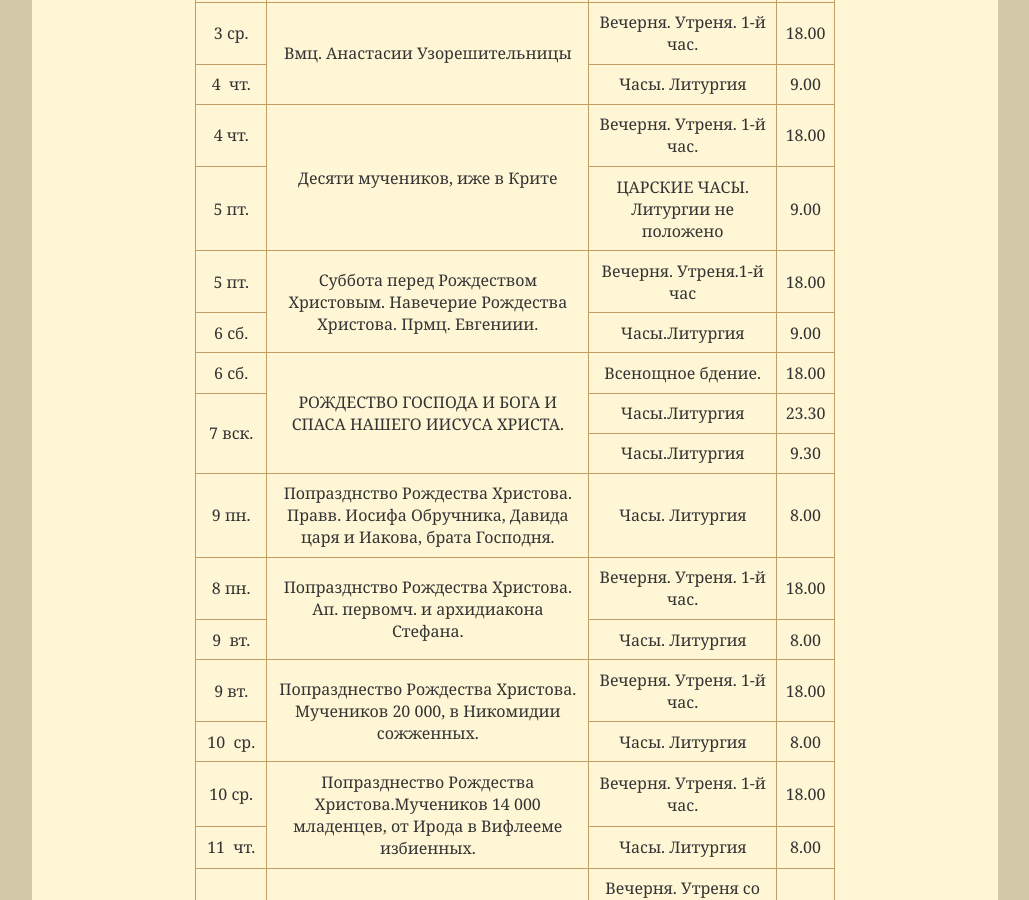
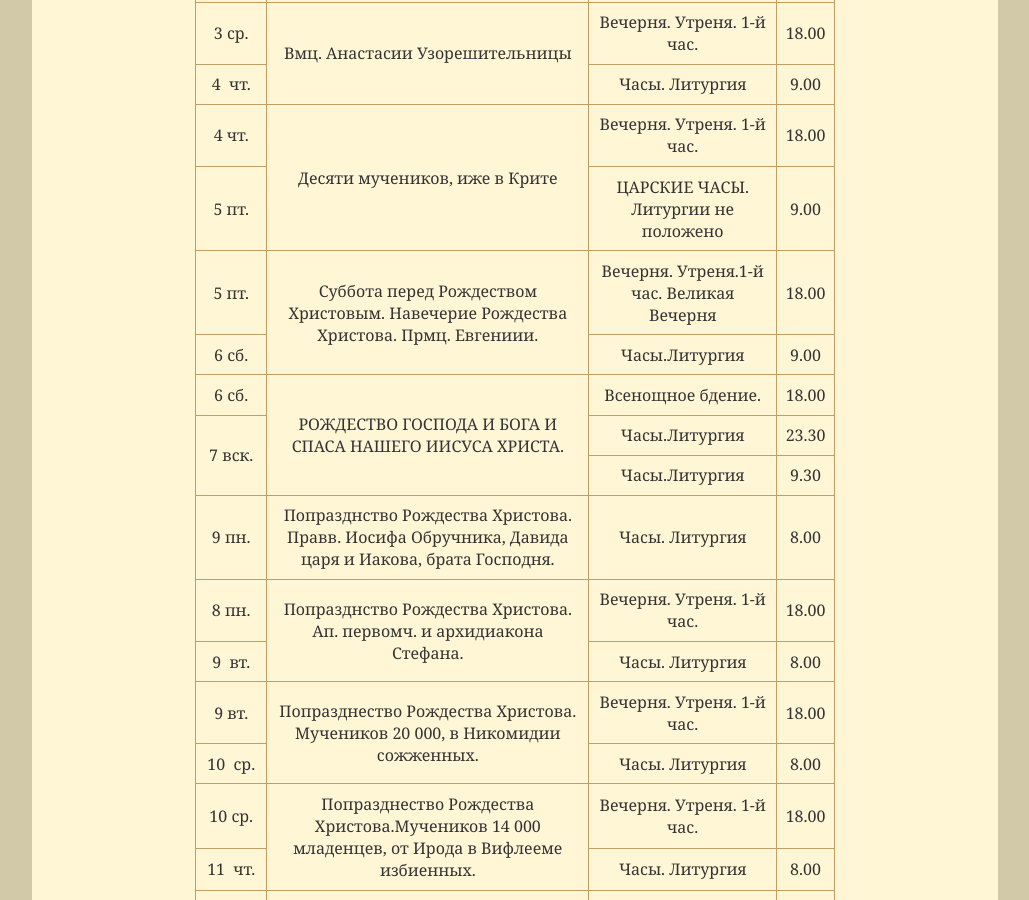
Before and after one commit to hramotradnoe/hramotradnoe.github.io, a Jekyll site: the page built from schedule/index.html, in a window 1280 px wide and 900 px high, scrolled down 794 px. Shown: the whole window, without its empty margins (125-1154 px from the left). Built offline with Jekyll 4.4.1, drawn with Linux system fonts in a browser that asks for light colours.

Commit message:
Update schedule.yml

```diff
--- a/_data/schedule.yml
+++ b/_data/schedule.yml
@@ -48,7 +48,7 @@ timetable:
    services    :
       - day   : 5&nbsp;пт.
         time  : '18.00'
-        title : "Вечерня. Утреня.1-й час"
+        title : "Вечерня. Утреня.1-й час. Великая Вечерня"
       - day   : 6&nbsp;сб.
         time  : '9.00'
         title : "Часы.Литургия"
```
